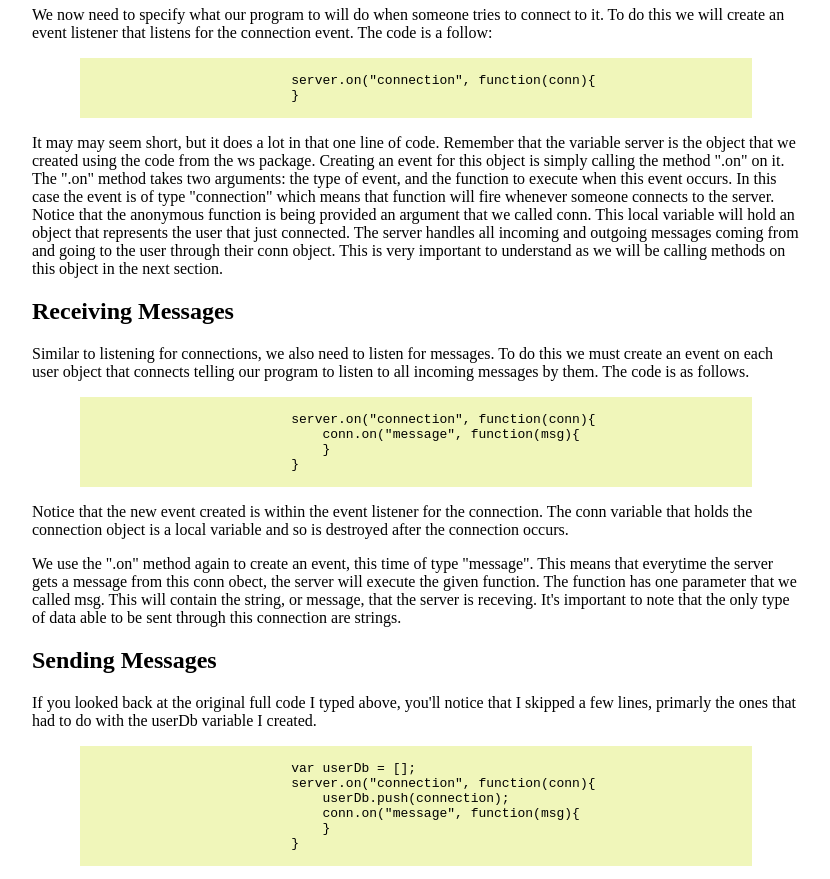
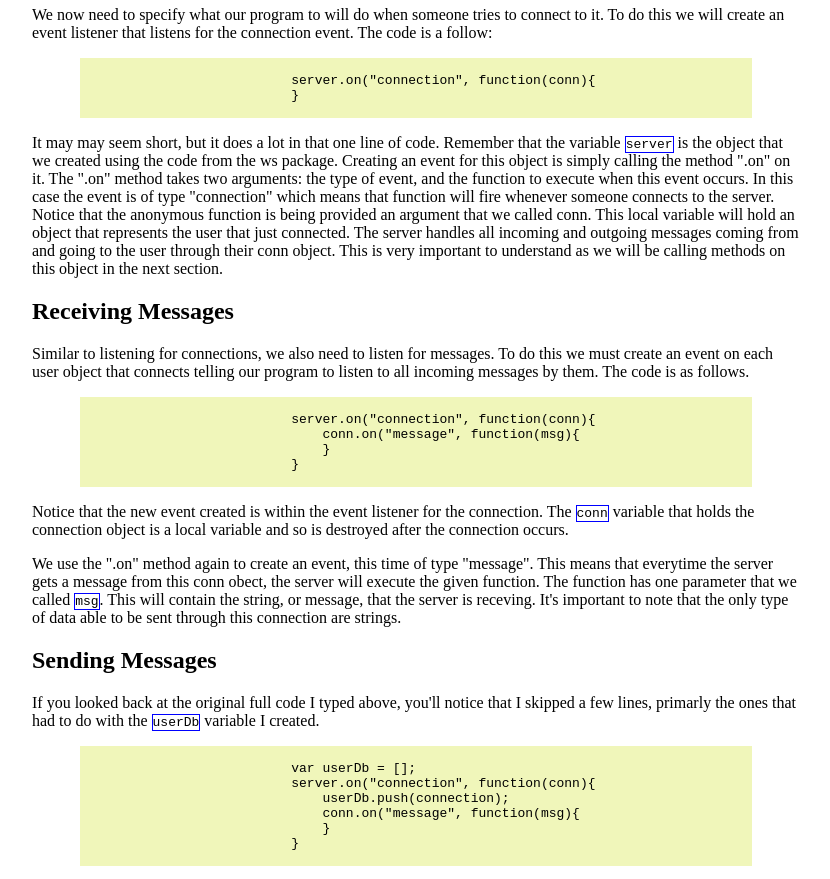
Before and after one commit to shoshkabob/chat_app_tutorial, a plain HTML site: page index.html in a window 1280 px wide. Shown: the part 2120-2999 px from the top of the page, without its empty margins (224-1054 px from the left). Drawn offline with Linux system fonts and the light colour scheme.

Commit message:
update 5

```diff
--- a/index.html
+++ b/index.html
@@ -115,7 +115,7 @@
 			}
 		</code></pre>
 
-		<p>It may may seem short, but it does a lot in that one line of code. Remember that the variable server is the object that we created using the code from the ws package. Creating an event for this object is simply calling the method ".on" on it. The ".on" method takes two arguments: the type of event, and the function to execute when this event occurs. In this case the event is of type "connection" which means that function will fire whenever someone connects to the server. Notice that the anonymous function is being provided an argument that we called conn. This local variable will hold an object that represents the user that just connected. The server handles all incoming and outgoing messages coming from and going to the user through their conn object. This is very important to understand as we will be calling methods on this object in the next section.</p>
+		<p>It may may seem short, but it does a lot in that one line of code. Remember that the variable <code class="variable">server</code> is the object that we created using the code from the ws package. Creating an event for this object is simply calling the method ".on" on it. The ".on" method takes two arguments: the type of event, and the function to execute when this event occurs. In this case the event is of type "connection" which means that function will fire whenever someone connects to the server. Notice that the anonymous function is being provided an argument that we called conn. This local variable will hold an object that represents the user that just connected. The server handles all incoming and outgoing messages coming from and going to the user through their conn object. This is very important to understand as we will be calling methods on this object in the next section.</p>
 
 		<a name="c_s4"></a>
 		<h2 id="c_s_4">Receiving Messages</h2>
@@ -128,13 +128,13 @@
 			}
 		</code></pre>
 
-		<p>Notice that the new event created is within the event listener for the connection. The conn variable that holds the connection object is a local variable and so is destroyed after the connection occurs.</p>
+		<p>Notice that the new event created is within the event listener for the connection. The <code class="variable">conn</code> variable that holds the connection object is a local variable and so is destroyed after the connection occurs.</p>
 
-		<p>We use the ".on" method again to create an event, this time of type "message". This means that everytime the server gets a message from this conn obect, the server will execute the given function. The function has one parameter that we called msg. This will contain the string, or message, that the server is receving. It's important to note that the only type of data able to be sent through this connection are strings.</p>
+		<p>We use the ".on" method again to create an event, this time of type "message". This means that everytime the server gets a message from this conn obect, the server will execute the given function. The function has one parameter that we called <code class="variable">msg</code>. This will contain the string, or message, that the server is receving. It's important to note that the only type of data able to be sent through this connection are strings.</p>
 
 		<a name="c_s5"></a>
 		<h2 id="c_s5">Sending Messages</h2>
-		<p>If you looked back at the original full code I typed above, you'll notice that I skipped a few lines, primarly the ones that had to do with the userDb variable I created. </p>
+		<p>If you looked back at the original full code I typed above, you'll notice that I skipped a few lines, primarly the ones that had to do with the <code class="variable">userDb</code> variable I created. </p>
 
 		<pre class="prettyprint"><code>
 			var userDb = [];
```
